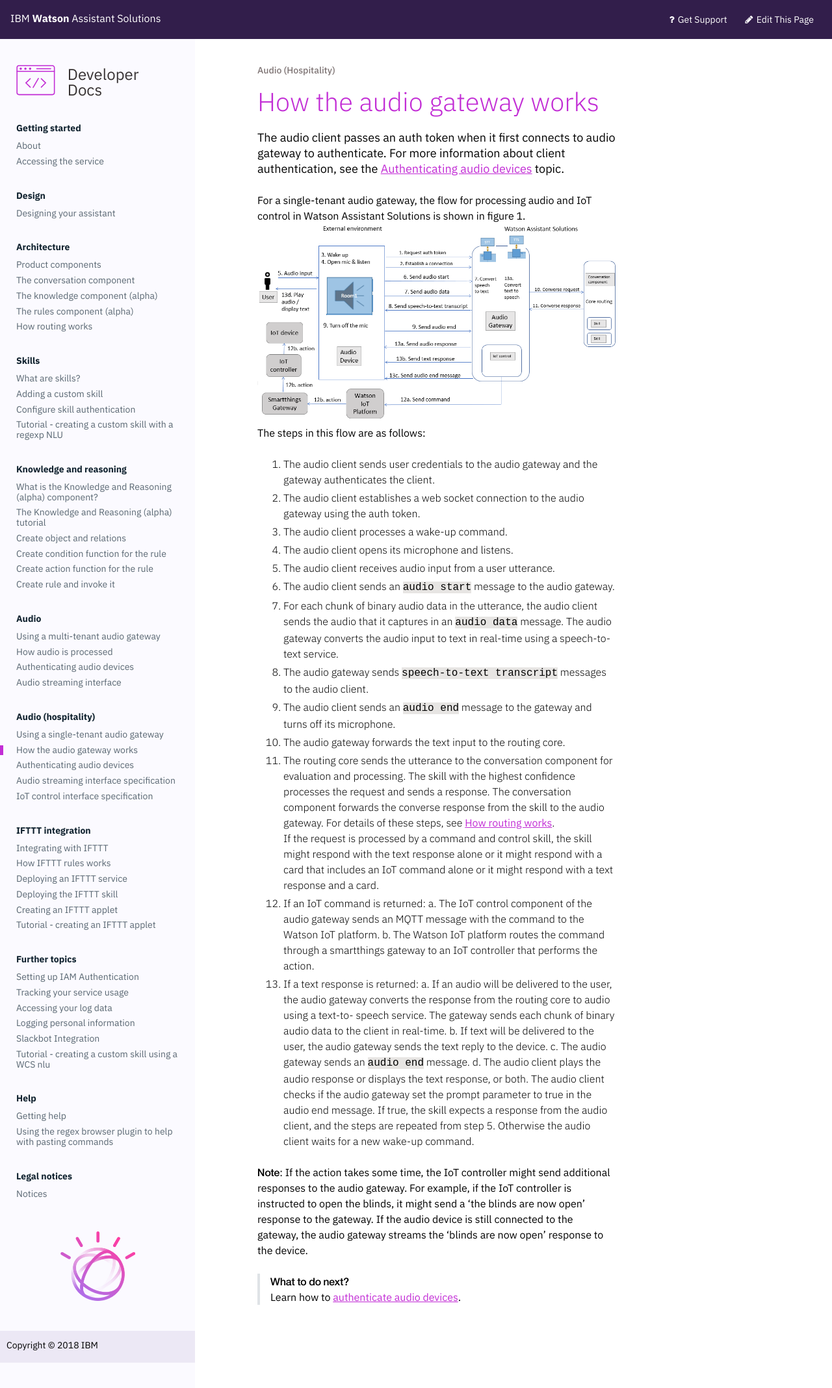
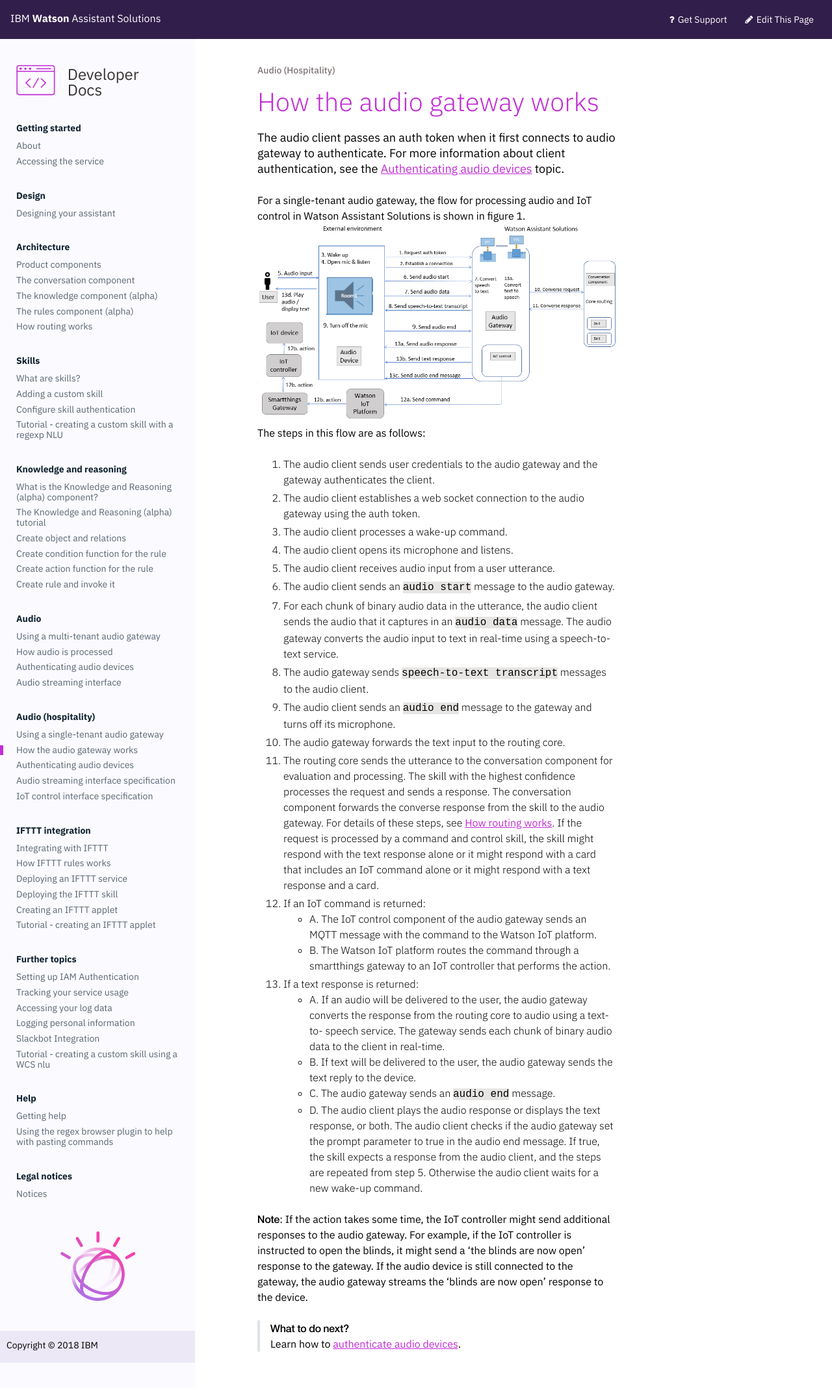
Before and after one commit to Watson-Personal-Assistant/developer, a Jekyll site: the page built from _content/audio_single/how_it_works_audio.md, in a window 1280 px wide. Shown: the top 2136 px of the page at 65% size. Built offline with Jekyll 4.4.1, drawn with Linux system fonts in a browser that asks for light colours.

```diff
--- a/_content/audio_single/how_it_works_audio.md
+++ b/_content/audio_single/how_it_works_audio.md
@@ -17,15 +17,15 @@ The steps in this flow are as follows:
 8. The audio gateway sends `speech-to-text transcript` messages to the audio client.
 9. The audio client sends an `audio end` message to the gateway and turns off its microphone.
 10. The audio gateway forwards the text input to the routing core.
-11. The routing core sends the utterance to the conversation component for evaluation and processing. The skill with the highest confidence processes the request and sends a response. The conversation component forwards the converse response from the skill to the audio gateway. For details of these steps, see [How routing works]({{site.baseurl}}/understand-service/how_it_works/). <br/>If the request is processed by a command and control skill, the skill might respond with the text response alone or it might respond with a card that includes an IoT command alone or it might respond with a text response and a card.
+11. The routing core sends the utterance to the conversation component for evaluation and processing. The skill with the highest confidence processes the request and sends a response. The conversation component forwards the converse response from the skill to the audio gateway. For details of these steps, see [How routing works]({{site.baseurl}}/understand-service/how_it_works/). If the request is processed by a command and control skill, the skill might respond with the text response alone or it might respond with a card that includes an IoT command alone or it might respond with a text response and a card.
 12. If an IoT command is returned:
-    a. The IoT control component of the audio gateway sends an MQTT message with the command to the Watson IoT platform.
-    b. The Watson IoT platform routes the command through a smartthings gateway to an IoT controller that performs the action.
+    - A. The IoT control component of the audio gateway sends an MQTT message with the command to the Watson IoT platform.
+    - B. The Watson IoT platform routes the command through a smartthings gateway to an IoT controller that performs the action.
 13. If a text response is returned:
-    a. If an audio will be delivered to the user, the audio gateway converts the response from the routing core to audio using a text-to-           speech service.  The gateway sends each chunk of binary audio data to the client in real-time.
-    b. If text will be delivered to the user, the audio gateway sends the text reply to the device.
-    c. The audio gateway sends an `audio end` message.
-    d. The audio client plays the audio response or displays the text response, or both. The audio client checks if the audio gateway set the prompt parameter to true in the audio end message. If true, the skill expects a response from the audio client, and the steps are repeated from step 5.  Otherwise the audio client waits for a new wake-up command.
+    - A. If an audio will be delivered to the user, the audio gateway converts the response from the routing core to audio using a text-to-           speech service.  The gateway sends each chunk of binary audio data to the client in real-time.
+    - B. If text will be delivered to the user, the audio gateway sends the text reply to the device.
+    - C. The audio gateway sends an `audio end` message.
+    - D. The audio client plays the audio response or displays the text response, or both. The audio client checks if the audio gateway set the prompt parameter to true in the audio end message. If true, the skill expects a response from the audio client, and the steps are repeated from step 5.  Otherwise the audio client waits for a new wake-up command.
 
 **Note**: If the action takes some time, the IoT controller might send additional responses to the audio gateway. For example, if the IoT controller is instructed to open the blinds, it might send a 'the blinds are now open' response to the gateway.  If the audio device is still connected to the gateway, the audio gateway streams the 'blinds are now open' response to the device.
 
```
